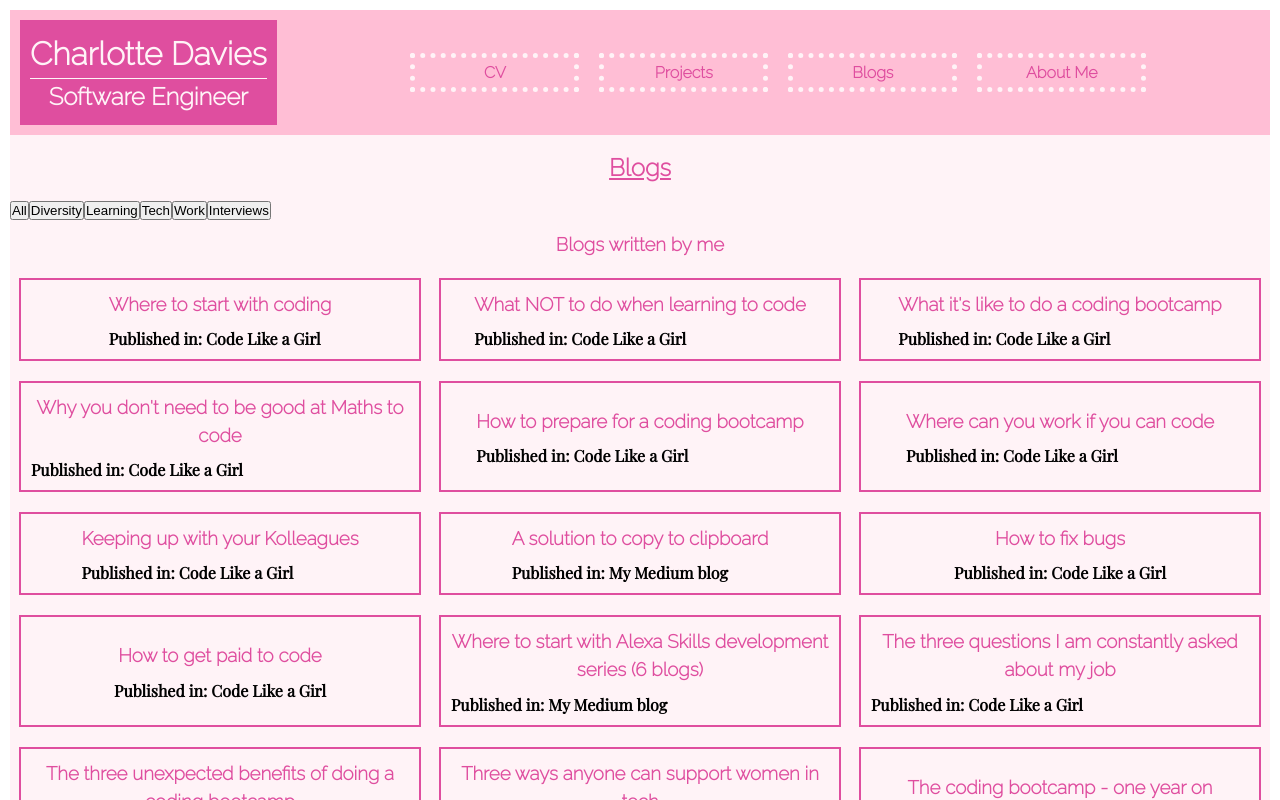
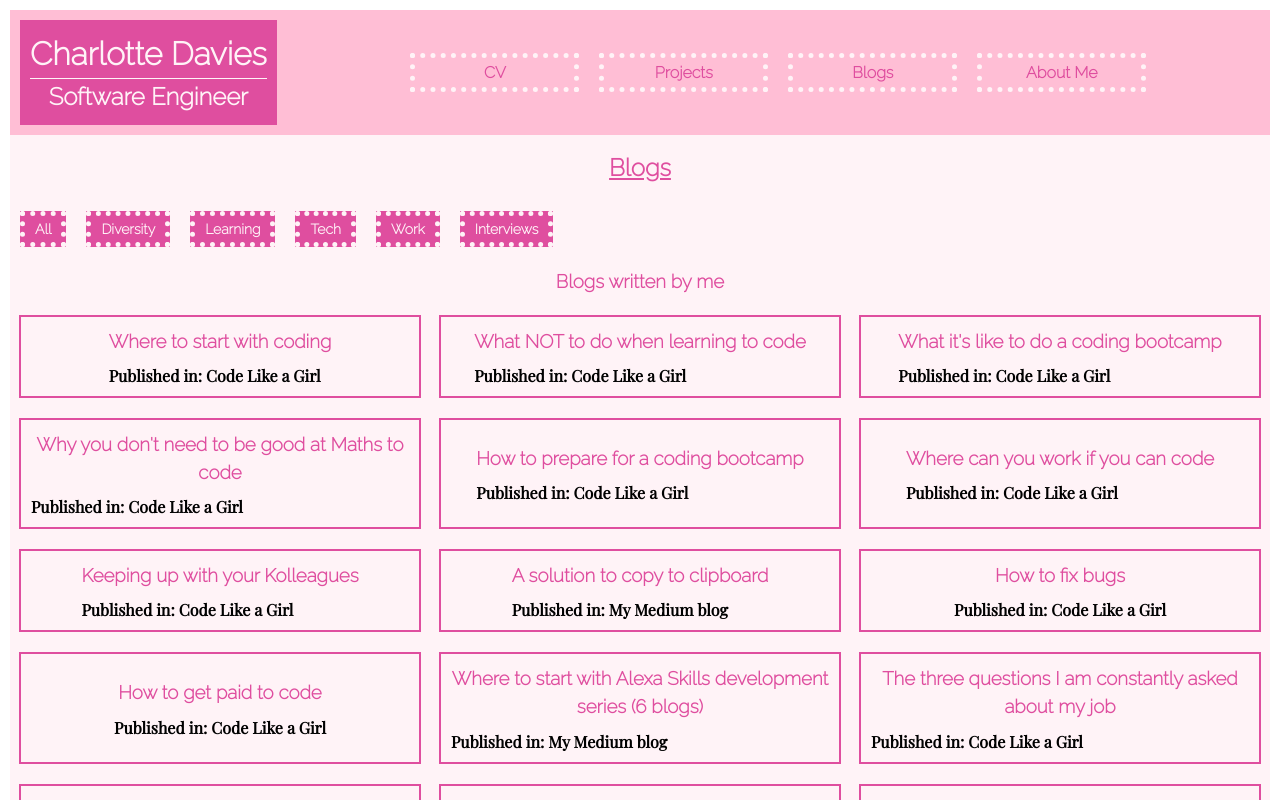
Before and after one commit to CharlotteMD/charlotteqazi, a React (Create React App) app: page /blogs in a window 1280 px wide. Shown: the top 800 px of the page. Built offline with nearby package versions, Linux system fonts and the light colour scheme.

Commit message:
Added button styling

```diff
--- a/src/components/blogs.js
+++ b/src/components/blogs.js
@@ -180,7 +180,7 @@ function Blogs() {
       <h2 className="pageTitle">Blogs</h2>
 
       {blogThemes.map(blogThemes => (
-        <button onClick={() => filterBlogs(`${blogThemes}`)}>
+        <button className='filterButton'  onClick={() => filterBlogs(`${blogThemes}`)}>
           {blogThemes}
         </button>
       ))}
--- a/src/components/projects.js
+++ b/src/components/projects.js
@@ -137,10 +137,10 @@ function Projects() {
     <div className="Projects">
       <h2 className="pageTitle">Projects</h2>
 
-      <button onClick={() => filterSkills('all')}>All</button>
+      <button className='filterButton' onClick={() => filterSkills('all')}>All</button>
 
       {techSkills.map(techSkills => (
-        <button onClick={() => filterSkills(`${techSkills}`)}>
+        <button className='filterButton' onClick={() => filterSkills(`${techSkills}`)}>
           {techSkills}
         </button>
       ))}
--- a/src/css/style.css
+++ b/src/css/style.css
@@ -86,6 +86,17 @@ li {
   margin: 10px;
 }
 
+.filterButton {
+  padding: 5px 10px;
+  margin: 10px;
+  border: dotted 5px var(--white);
+  background-color: var(--raspberry);
+  color: var(--white);
+  font-family: var(--raleway);
+  font-weight: bold;
+  font-size: 14px;
+}
+
 /* tablet */
 @media (min-width: 500px) {
   * {
```
